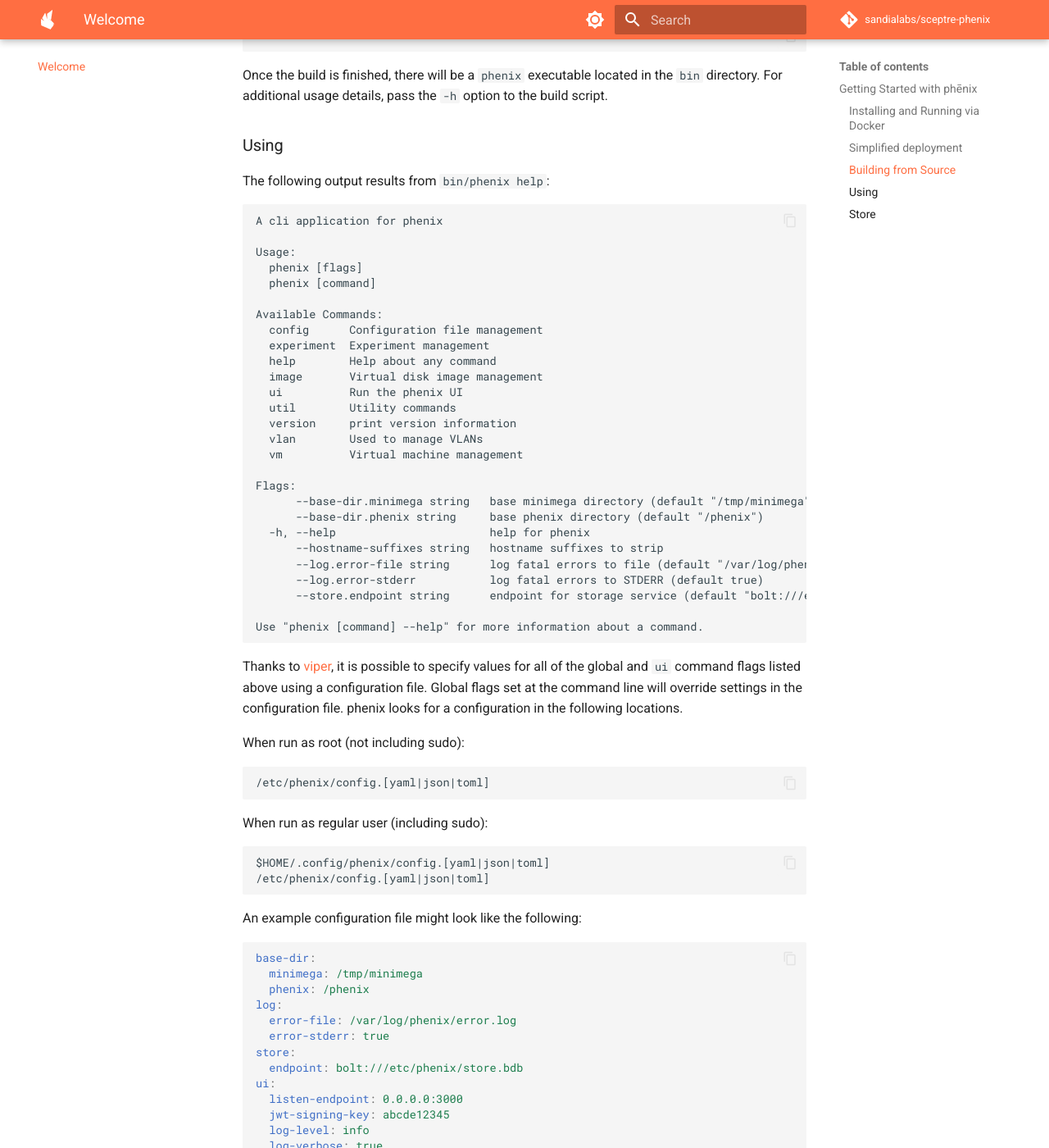
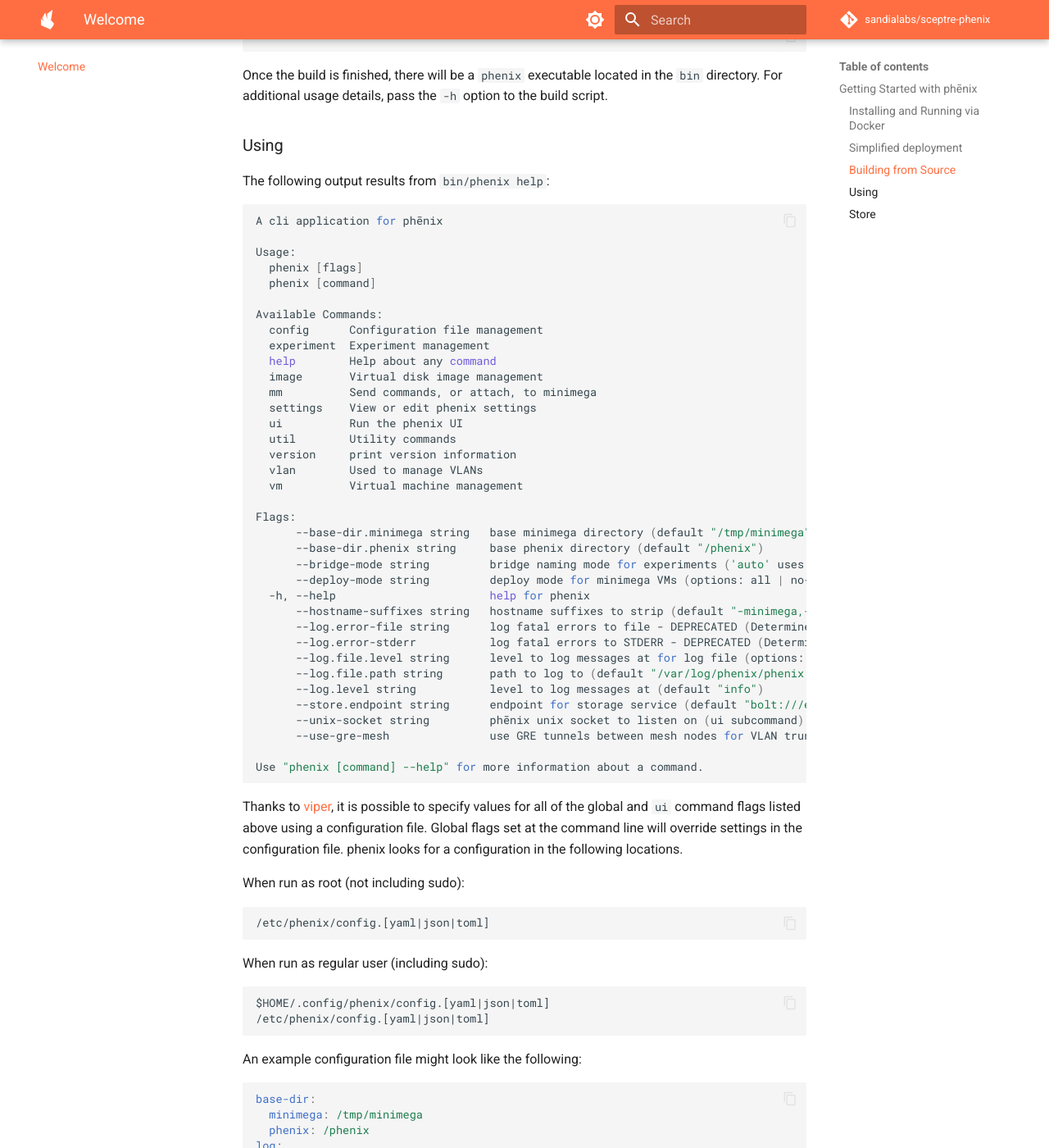
Before and after one commit to sandialabs/sceptre-phenix-docs, an MkDocs documentation site: the page built from docs/index.md, in a window 1280 px wide and 1400 px high, scrolled down 2477 px. Shown: the whole window at 82% size. Built offline with MkDocs 1.6.1 and Material for MkDocs 9.7.7, drawn with Linux system fonts in a browser that asks for light colours; comment, search, counter and statistics services are not loaded; the version menu is left out.

Commit message:
doc: update phenix help output

````diff
--- a/docs/index.md
+++ b/docs/index.md
@@ -129,8 +129,8 @@ script.
 
 The following output results from `bin/phenix help`:
 
-```
-A cli application for phenix
+```shell
+A cli application for phēnix
 
 Usage:
   phenix [flags]
@@ -141,6 +141,8 @@ Available Commands:
   experiment  Experiment management
   help        Help about any command
   image       Virtual disk image management
+  mm          Send commands, or attach, to minimega
+  settings    View or edit phenix settings
   ui          Run the phenix UI
   util        Utility commands
   version     print version information
@@ -150,11 +152,18 @@ Available Commands:
 Flags:
       --base-dir.minimega string   base minimega directory (default "/tmp/minimega")
       --base-dir.phenix string     base phenix directory (default "/phenix")
+      --bridge-mode string         bridge naming mode for experiments ('auto' uses experiment name for bridge; 'manual' uses user-specified bridge name, or 'phenix' if not specified) (options: manual | auto)
+      --deploy-mode string         deploy mode for minimega VMs (options: all | no-headnode | only-headnode)
   -h, --help                       help for phenix
-      --hostname-suffixes string   hostname suffixes to strip
-      --log.error-file string      log fatal errors to file (default "/var/log/phenix/error.log")
-      --log.error-stderr           log fatal errors to STDERR (default true)
+      --hostname-suffixes string   hostname suffixes to strip (default "-minimega,-phenix")
+      --log.error-file string      log fatal errors to file - DEPRECATED (Determined by log.file.level)
+      --log.error-stderr           log fatal errors to STDERR - DEPRECATED (Determined by log.level) (default true)
+      --log.file.level string      level to log messages at for log file (options: debug | info | warn | error | none) (default "info")
+      --log.file.path string       path to log to (default "/var/log/phenix/phenix.log")
+      --log.level string           level to log messages at (default "info")
       --store.endpoint string      endpoint for storage service (default "bolt:///etc/phenix/store.bdb")
+      --unix-socket string         phēnix unix socket to listen on (ui subcommand) or connect to (default "/tmp/phenix.sock")
+      --use-gre-mesh               use GRE tunnels between mesh nodes for VLAN trunking
 
 Use "phenix [command] --help" for more information about a command.
 ```
````
